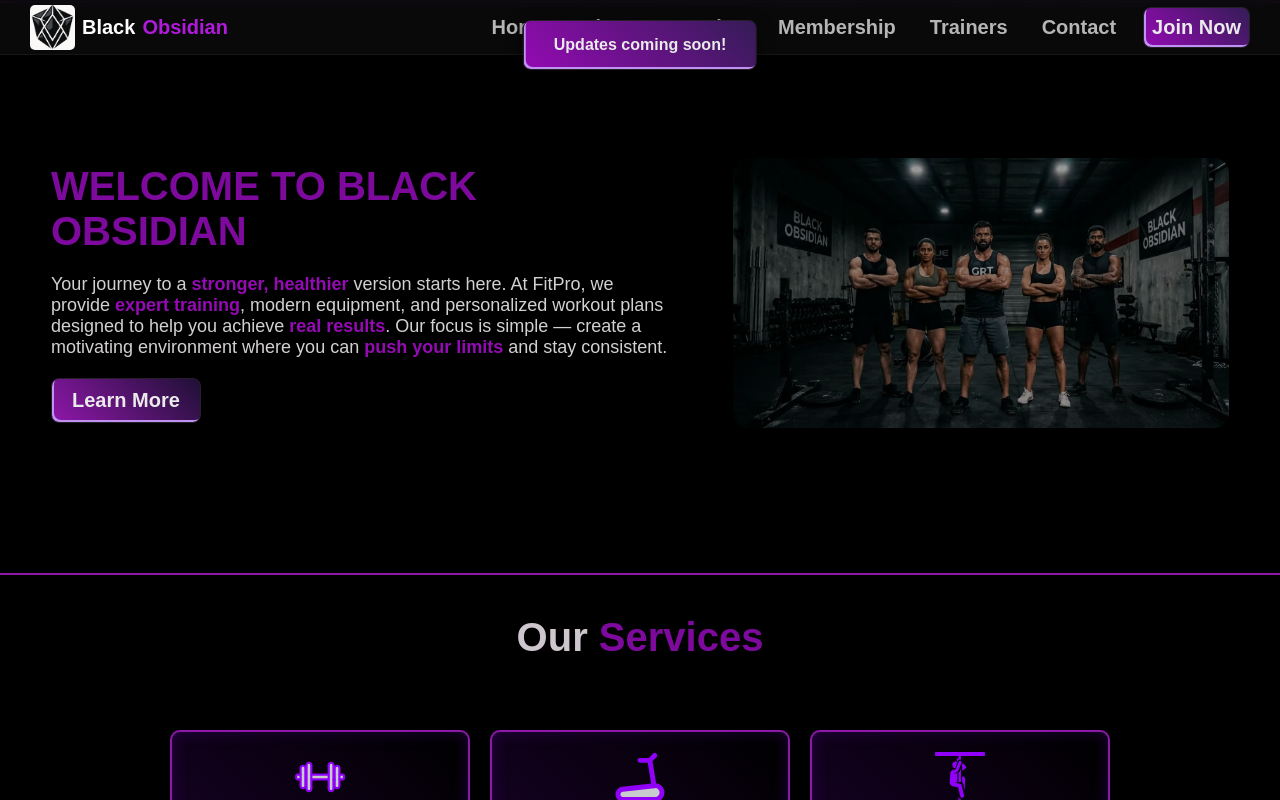
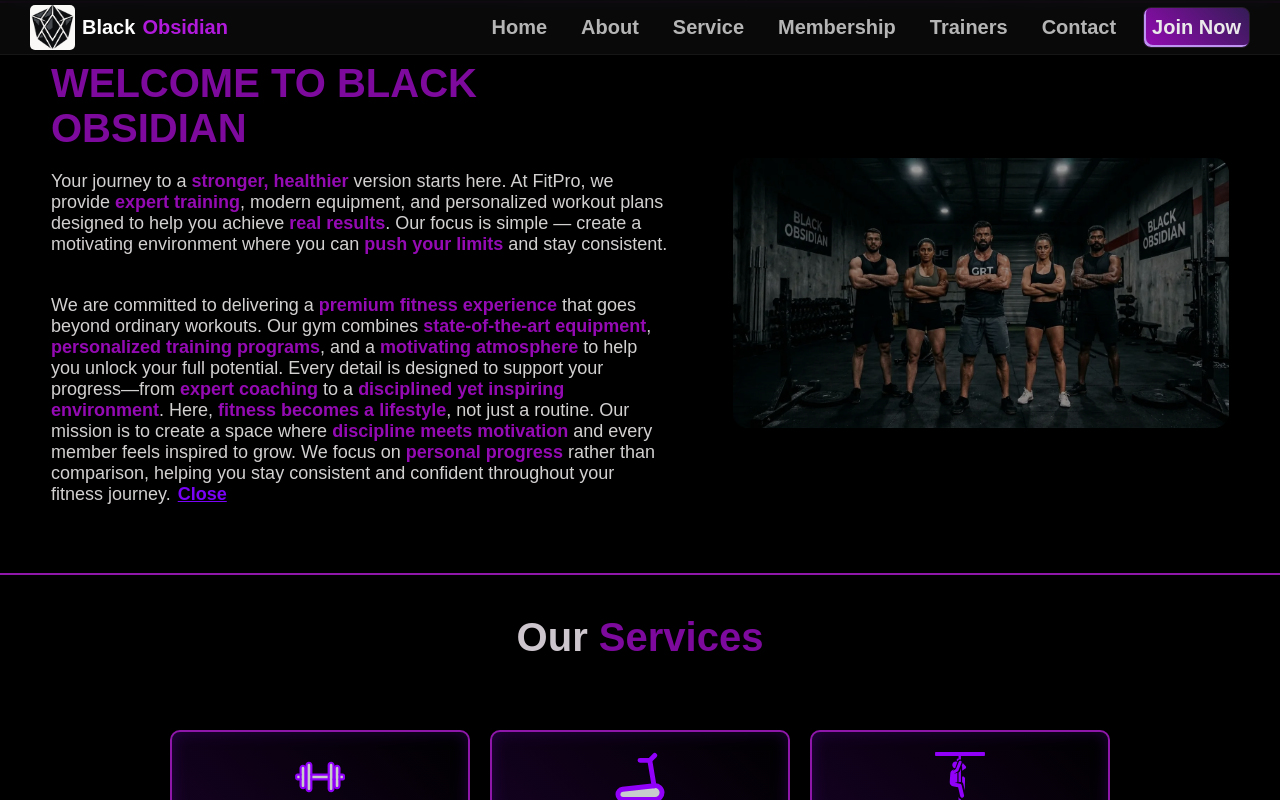
Before and after one commit to webbynihal/black-obsidian, a plain HTML site: page index.html in a window 1280 px wide. Both pictures are taken after a click on the button "Learn More". Shown: the part 799-1599 px from the top of the page. Drawn offline with Linux system fonts and the light colour scheme.

Commit message:
about btn upd

```diff
--- a/index.html
+++ b/index.html
@@ -60,6 +60,15 @@
                     provide <b>expert training</b>, modern equipment, and personalized workout plans designed to help
                     you achieve <b>real results</b>. Our focus is simple — create a motivating environment where you can
                     <b> push your limits</b> and stay consistent.
+                </p>
+                <p class="art">
+                    We are committed to delivering a <b>premium fitness experience</b> that goes beyond ordinary
+                    workouts. Our gym combines <b>state-of-the-art equipment</b>, <b>personalized training programs</b>,
+                    and a <b>motivating atmosphere</b> to help you unlock your full potential. Every detail is designed
+                    to support your progress—from <b>expert coaching</b> to a <b>disciplined yet inspiring environment</b>. Here, <b>fitness becomes a lifestyle</b>, not just a routine.
+                    Our mission is to create a space where <b>discipline meets motivation</b> and every member feels
+                    inspired to grow. We focus on <b>personal progress</b> rather than comparison, helping you stay
+                    consistent and confident throughout your fitness journey.<a  class="closebtn" href="javascript:void(0)">close</a>
                 </p>
                 <button class="aboutbtn">Learn More</button>
             </div>
@@ -279,4 +288,5 @@
     </div>
 
 </body>
+
 </html>
--- a/script.js
+++ b/script.js
@@ -18,6 +18,10 @@ let doc = document.addEventListener('DOMContentLoaded', () => {
 
     const actionbtn2 = document.querySelector(".popbox");
 
+    const expandabt = document.querySelector(".art");
+
+    let abtclose = document.querySelector(".closebtn");
+
 
     function both() {
         let append = actionnavbtn.cloneNode(true);
@@ -28,6 +32,21 @@ let doc = document.addEventListener('DOMContentLoaded', () => {
             actionnavbtn.style.display = 'none';
             actionbtn2.style.display = 'none';
         });
+    }
+
+    function aboutexpand() {
+        let abtexp = expandabt.style.display = 'inline';
+
+        let a = abtclose;
+        a.addEventListener('click', () => {
+            expandabt.style.display = 'none';
+            aboutBtn.style.display = 'flex'
+        });
+
+        if (aboutBtn) {
+            return aboutBtn.style.display = 'none'
+        }
+
     }
 
     const notificationBar = document.createElement('div');
@@ -53,13 +72,13 @@ let doc = document.addEventListener('DOMContentLoaded', () => {
 
     if (heroBtn) {
         heroBtn.addEventListener('click', () => {
-          return both()
+            return both()
         });
     }
 
     if (aboutBtn) {
         aboutBtn.addEventListener('click', () => {
-            showNotification('Updates coming soon!');
+            return aboutexpand()
         });
     }
 
--- a/style.css
+++ b/style.css
@@ -53,12 +53,14 @@ header {
     border-radius: 30px;
     animation: come-on 0.3s ease;
 }
+
 @keyframes come-on {
-    from{
+    from {
         transform: scale(0.8);
     }
-    to{
-      transform: scale(1);
+
+    to {
+        transform: scale(1);
     }
 }
 
@@ -335,6 +337,7 @@ section {
     position: relative;
     flex-direction: row;
     padding: 20px;
+
 }
 
 .about-text-content {
@@ -360,8 +363,27 @@ section {
     margin: 20px 0;
 }
 
+.about-text-content>.art {
+    font-size: 18px;
+    font-family: "Poppins", sans-serif;
+    margin: 20px 0;
+    display: none;
+}
+
+.about-text-content>.art::before {
+    opacity: 0;
+}
+
 b {
     color: #940ab3;
+}
+
+.closebtn{
+    color: #7902f7;
+    font-size: 18px;
+    display: inline;
+    text-decoration: underline;
+    cursor: pointer;
 }
 
 .aboutbtn {
@@ -1255,7 +1277,7 @@ nav>ul>li>a:hover {
         margin: 0;
     }
 
-   .popupbox>.popbox {
+    .popupbox>.popbox {
         align-items: center;
         height: 30vh;
         width: 80vw;
@@ -1272,16 +1294,19 @@ nav>ul>li>a:hover {
         font-size: 20px;
         margin-top: 10px;
     }
-    .popbox>.whatsappbtn{
+
+    .popbox>.whatsappbtn {
         font-size: 20px;
         margin: 0;
         text-decoration: none;
     }
-    .popbox>.article{
+
+    .popbox>.article {
         font-size: 12px;
         margin: 0;
     }
-    .popbox>.line{
+
+    .popbox>.line {
         margin: 1px;
     }
 }
```
Lines whose indentation alone changed are shown as unchanged.
